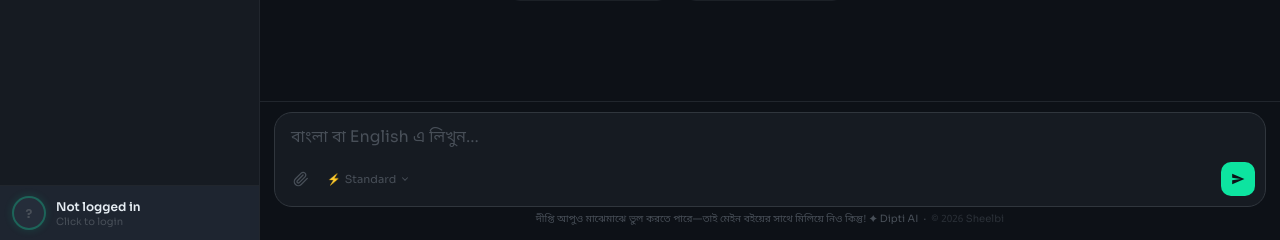
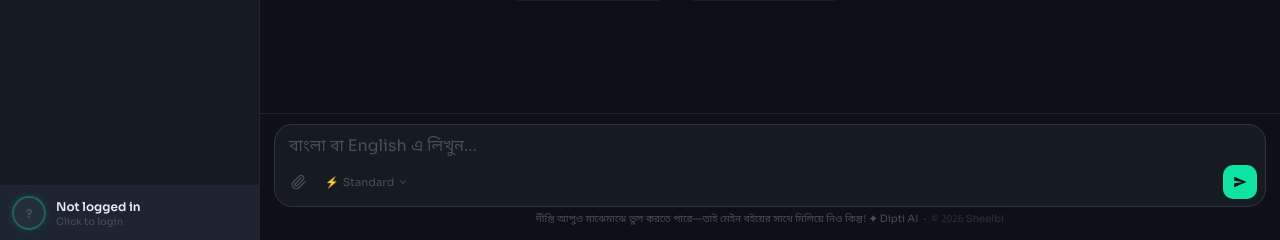
Before and after one commit to ibo-agentic/tech-ed, a Flask app: page / in a window 1280 px wide. Shown: the part 560-800 px from the top of the page. Run offline with Flask 3, Linux system fonts and the light colour scheme; some libraries are stand-ins or nearby versions.

Commit message:
fix: reduce input card padding for more compact layout
Shrinks the input area height so it feels less oversized on screen.

Co-Authored-By: Claude Sonnet 4.6 <noreply@anthropic.com>

```diff
--- a/templates/index.html
+++ b/templates/index.html
@@ -375,10 +375,10 @@
     /* ── Unified input card ── */
     #input-card{background:var(--bg2);border:1.5px solid var(--border2);border-radius:18px;transition:border-color .2s,box-shadow .2s;width:100%;box-sizing:border-box;}
     #input-card:focus-within{border-color:var(--border3);box-shadow:0 0 0 3px rgba(13,228,160,.07);}
-    #user-input{width:100%;background:transparent;border:none;outline:none;padding:13px 16px 6px;color:var(--text);font-family:'Noto Sans Bengali','Sora',sans-serif;resize:none;max-height:140px;line-height:1.6;font-size:max(14px,16px);display:block;box-sizing:border-box;}
+    #user-input{width:100%;background:transparent;border:none;outline:none;padding:10px 14px 4px;color:var(--text);font-family:'Noto Sans Bengali','Sora',sans-serif;resize:none;max-height:120px;line-height:1.5;font-size:max(14px,16px);display:block;box-sizing:border-box;}
     #user-input::placeholder{color:var(--text3);}
     /* ── Toolbar inside card ── */
-    #input-toolbar{display:flex;align-items:center;justify-content:space-between;padding:4px 10px 10px;gap:4px;}
+    #input-toolbar{display:flex;align-items:center;justify-content:space-between;padding:2px 8px 7px;gap:4px;}
     #toolbar-left,#toolbar-right{display:flex;align-items:center;gap:2px;}
     .tool-btn{width:32px;height:32px;background:transparent;border:none;border-radius:8px;color:var(--text3);cursor:pointer;display:flex;align-items:center;justify-content:center;transition:background .15s,color .15s;flex-shrink:0;}
     .tool-btn:hover{background:var(--bg3);color:var(--text2);}
```
